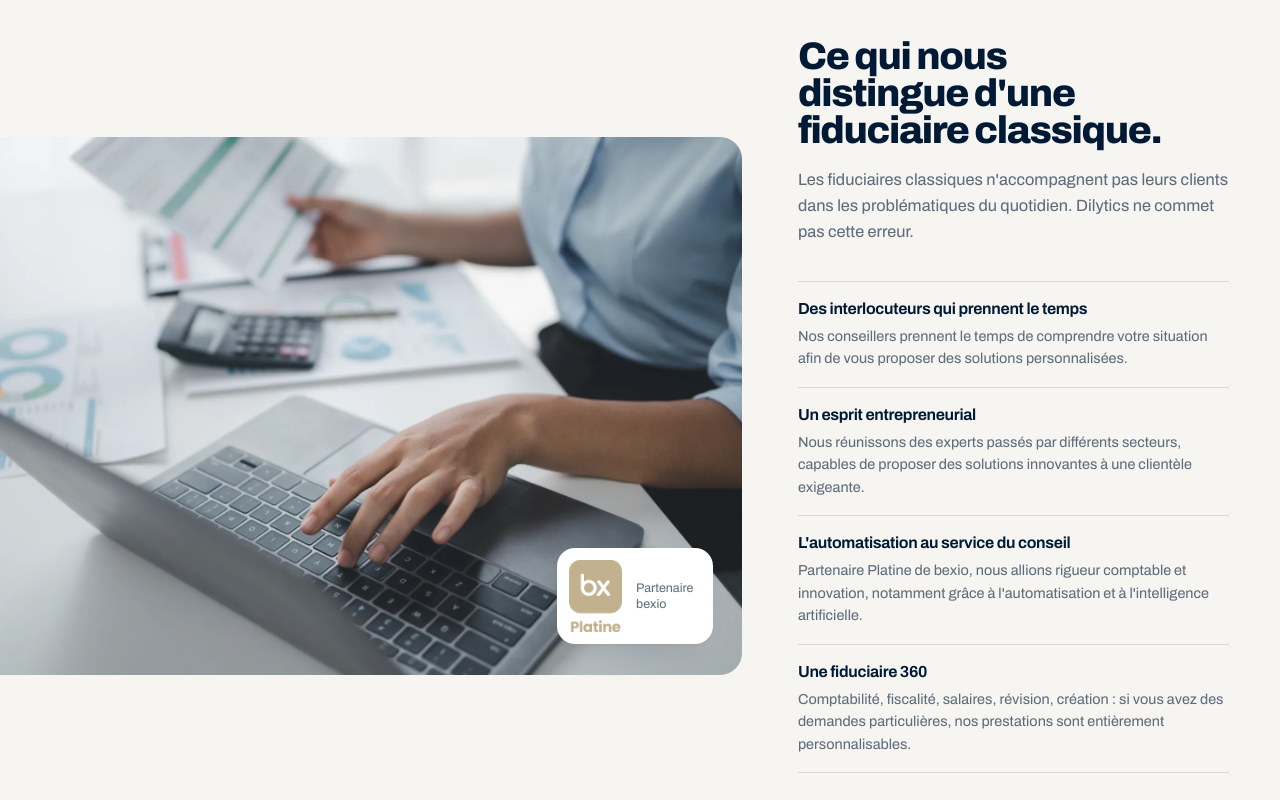
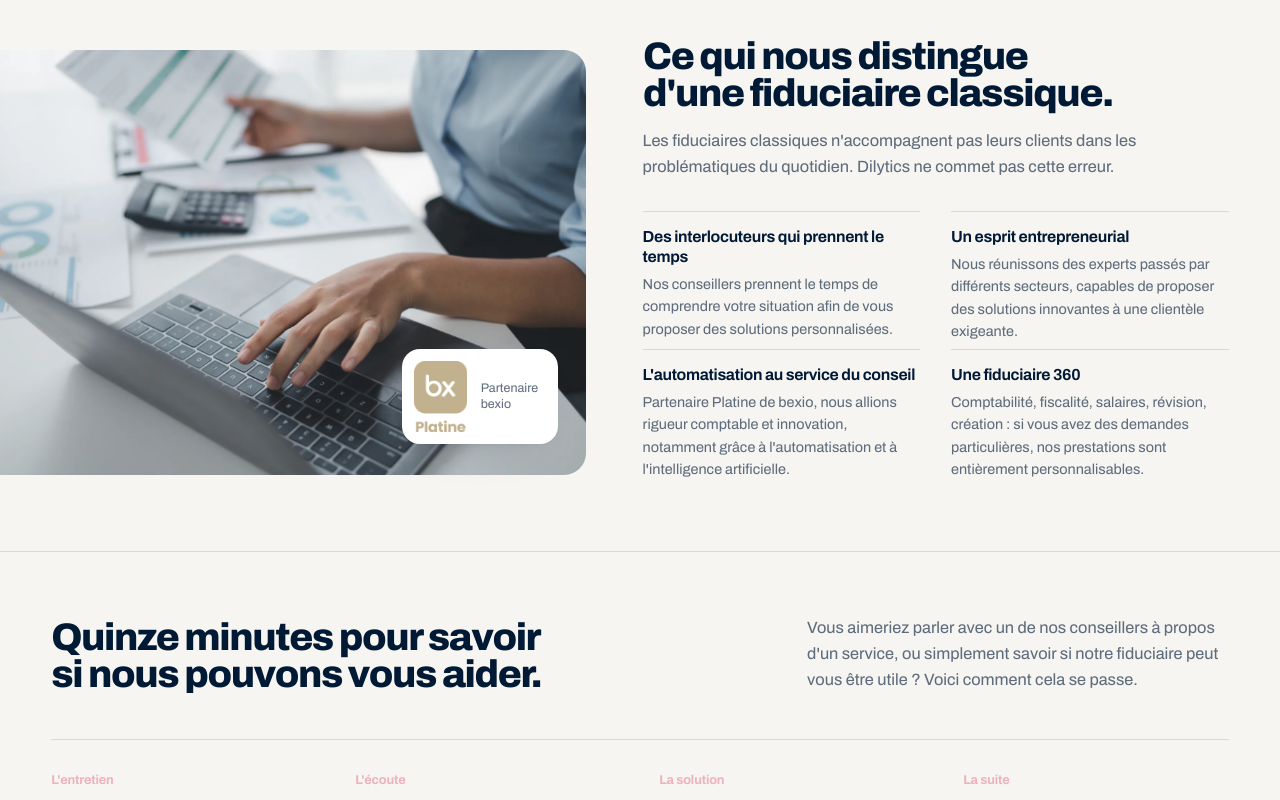
Before and after one commit to BB-Switzerland/Dilytics, a Nuxt app: page / in a window 1280 px wide. Shown: the part 2600-3400 px from the top of the page. Built offline with nearby package versions, Linux system fonts and the light colour scheme.

Commit message:
Section « Ce qui nous distingue » moins haute : texte sur la moitié, points deux par deux

```diff
--- a/app/components/home/HomeSplit.vue
+++ b/app/components/home/HomeSplit.vue
@@ -53,9 +53,11 @@ const points = [
 </template>
 
 <style scoped>
-/* The photo runs off the left edge of the page; the text keeps the page measure. */
-.g { display: grid; grid-template-columns: minmax(0, 1fr) minmax(0, 47ch);
-  gap: clamp(28px, 4.4vw, 88px); align-items: center;
+/* The photo runs off the left edge of the page and the text takes the other
+   half: wide enough for the heading to hold on two lines and for the points to
+   sit two by two, so the section stays about as tall as the photograph. */
+.g { display: grid; grid-template-columns: minmax(0, 1fr) minmax(0, 1fr);
+  gap: clamp(28px, 4.4vw, 80px); align-items: center;
   max-width: calc(var(--w-page) + 50vw); padding-right: var(--pad) }
 .art { position: relative }
 .big { border-radius: 0 var(--r-lg) var(--r-lg) 0; aspect-ratio: 4 / 2.9 }
@@ -65,14 +67,18 @@ const points = [
 .bx { width: auto; height: clamp(62px, 5.6vw, 84px) }
 .badge .k { margin: 0; line-height: 1.3 }
 
-.ld { margin-top: 18px }
-.pts { list-style: none; margin: clamp(26px, 2.8vw, 38px) 0 0; padding: 0 }
-.pts li { padding: 17px 0; border-top: 1px solid var(--line) }
-.pts li:last-child { border-bottom: 1px solid var(--line) }
+.ld { margin-top: 16px; max-width: 58ch }
+.pts { list-style: none; margin: clamp(22px, 2.4vw, 32px) 0 0; padding: 0;
+  display: grid; grid-template-columns: repeat(2, minmax(0, 1fr)); column-gap: clamp(20px, 2.4vw, 40px) }
+.pts li { padding: 15px 0 6px; border-top: 1px solid var(--line) }
 .pts p { margin-top: 6px }
 
 @media (max-width: 1000px) {
   .g { grid-template-columns: 1fr; gap: 28px; padding-left: var(--pad); max-width: none }
   .big { border-radius: var(--r-lg); aspect-ratio: 16 / 10 }
 }
+@media (max-width: 620px) {
+  .pts { grid-template-columns: 1fr }
+  .pts li { padding-bottom: 14px }
+}
 </style>
```
